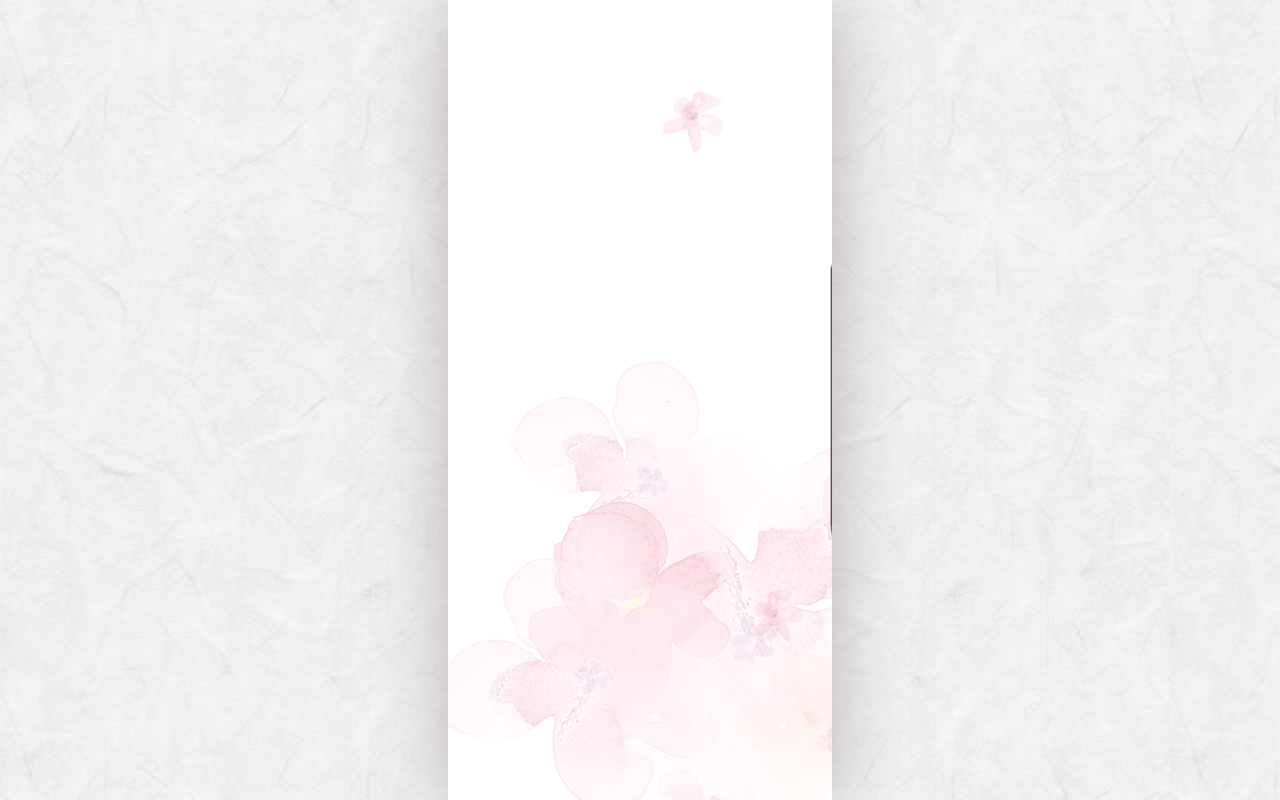
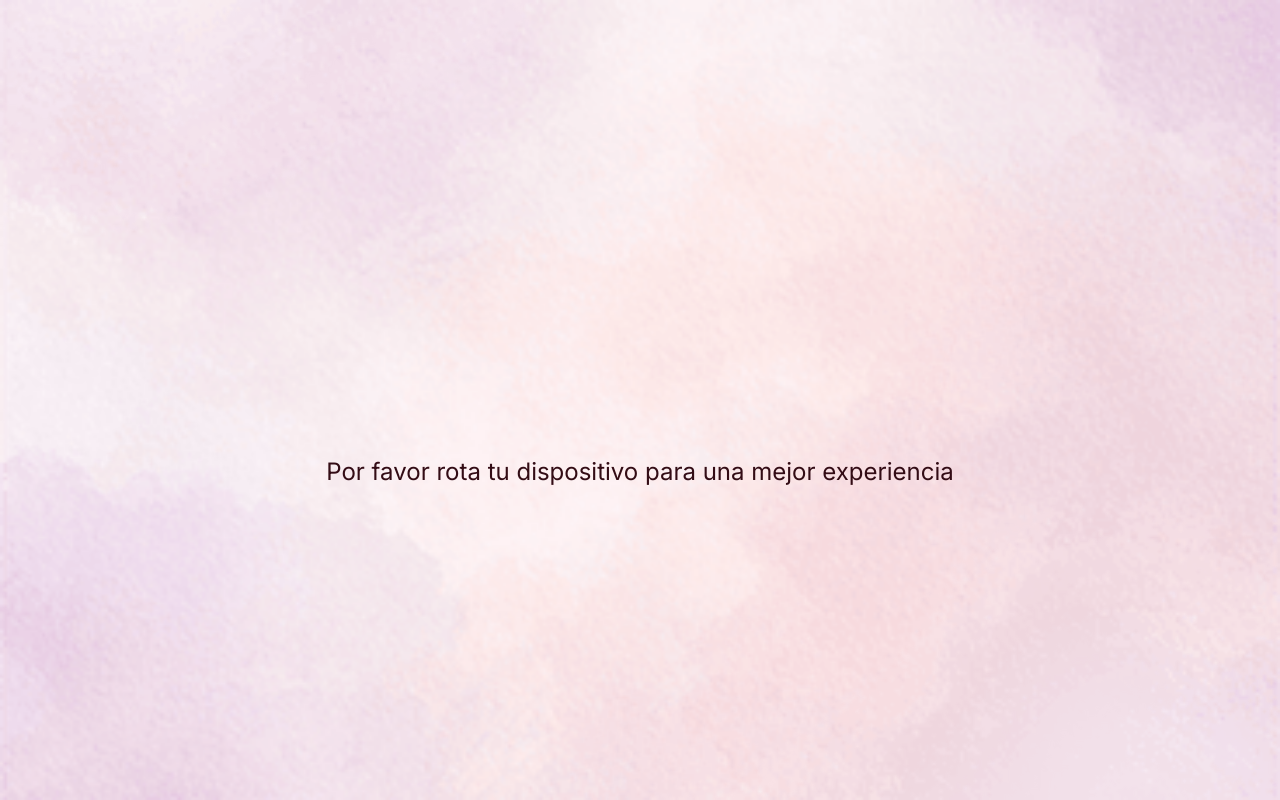
Before and after one commit to BtoMJ/Ashley-Yaretzi, a React (Vite) app: page /1 in a window 1280 px wide. Built offline with nearby package versions, Linux system fonts and the light colour scheme; a web font is replaced by a local one.

Commit message:
Animaciones suaves para la carátula de la invitación

```diff
--- a/src/components/Confirm/Confirm.jsx
+++ b/src/components/Confirm/Confirm.jsx
@@ -6,7 +6,7 @@ function Confirm({ guest }) {
   const sendToWhatsapp = () => {
     const message = `${guest?.name} Confirma asistencia al evento`;
 
-    const phone = "5214761037311";
+    const phone = "5214761136307";
 
     const urlWhatsApp = `https://wa.me/${phone}?text=${encodeURIComponent(message)}`;
     window.open(urlWhatsApp, "_blank");
--- a/src/components/Home/Home.css
+++ b/src/components/Home/Home.css
@@ -767,3 +767,43 @@
   background-size: cover;
   position: relative;
 }
+
+.flower1,
+.flower2 {
+  opacity: 0;
+  animation: fade 3s ease-in-out forwards;
+}
+
+.name h1 {
+  opacity: 0;
+  animation: fade 2s ease-in-out 1s forwards;
+}
+
+.name h4 {
+  opacity: 0;
+  animation: fade 2s ease-in-out 1.3s forwards;
+}
+
+.butterfly {
+  opacity: 0;
+  animation: fade 2s ease-in-out 1.4s forwards;
+}
+
+.text-1 {
+  opacity: 0;
+  animation: fade 2s ease-in-out 1.6s forwards;
+}
+
+.date-event {
+  opacity: 0;
+  animation: fade 2s ease-in-out 1.6s forwards;
+}
+
+@keyframes fade {
+  0% {
+    opacity: 0;
+  }
+  100% {
+    opacity: 1;
+  }
+}
--- a/src/components/Invitation/Invitation.css
+++ b/src/components/Invitation/Invitation.css
@@ -12,7 +12,13 @@
   overflow: hidden;
 
   img {
-    width: 50%;
+    @media (orientation: portrait) {
+      width: 50%;
+    }
+
+    @media (orientation: landscape) {
+      width: 150px;
+    }
   }
 
   h2 {
--- a/src/components/Invitation/Invitation.jsx
+++ b/src/components/Invitation/Invitation.jsx
@@ -10,6 +10,7 @@ import Outfit from "../Outfit/Outfit";
 import Music from "../Music/Music";
 import envelope from "../../assets/sobre.png";
 import "./Invitation.css";
+import ViewLandscape from "../ViewLandscape/ViewLandscape";
 
 function Invitation() {
   const { fam } = useParams();
@@ -18,6 +19,7 @@ function Invitation() {
 
   if (!guest) {
     return (
+      <>
         <div className="no-invitation">
           <img src={envelope} alt="imagen de sobre" />
           <h2>Invitación no encontrada</h2>
@@ -25,6 +27,8 @@ function Invitation() {
             Volver
           </Link>
         </div>
+        <ViewLandscape />
+      </>
     );
   }
 
--- a/src/components/Music/Music.css
+++ b/src/components/Music/Music.css
@@ -61,8 +61,9 @@
   background: linear-gradient(-45deg, #fb9dab 0%, #bb5e6c 100%);
   color: var(--bg);
   position: fixed;
-  right: 20px;
+  right: -50px;
   bottom: 20px;
+  animation: fadeInRight 1s ease-in-out 2s forwards;
   z-index: 50;
 }
 
@@ -74,3 +75,13 @@
 .btn-music .btn-stop {
   margin-top: 5px;
 }
+
+@keyframes fadeInRight {
+  0% {
+    opacity: 0;
+  }
+  100% {
+    right: 20px;
+    opacity: 1;
+  }
+}
--- a/src/components/Music/Music.jsx
+++ b/src/components/Music/Music.jsx
@@ -13,7 +13,6 @@ function Music() {
   const [isAudioReady, setIsAudioReady] = useState(false);
 
   useEffect(() => {
-    // Check the context state when the component mounts
     if (audioCtx.state === "suspended") {
       console.log(
         "AudioContext is suspended. Waiting for user interaction to resume.",
@@ -27,16 +26,7 @@ function Music() {
       setIsAudioReady(true);
       console.log("AudioContext resumed successfully.");
       // You can now play your audio here
-      playAudio();
     }
-  };
-
-  const playAudio = () => {
-    // Example of playing a sound (connect your nodes here)
-    // const oscillator = audioCtx.createOscillator();
-    // oscillator.connect(audioCtx.destination);
-    // oscillator.start();
-    console.log("Audio playback started.");
   };
 
   return (
```
Lines whose indentation alone changed are shown as unchanged.
